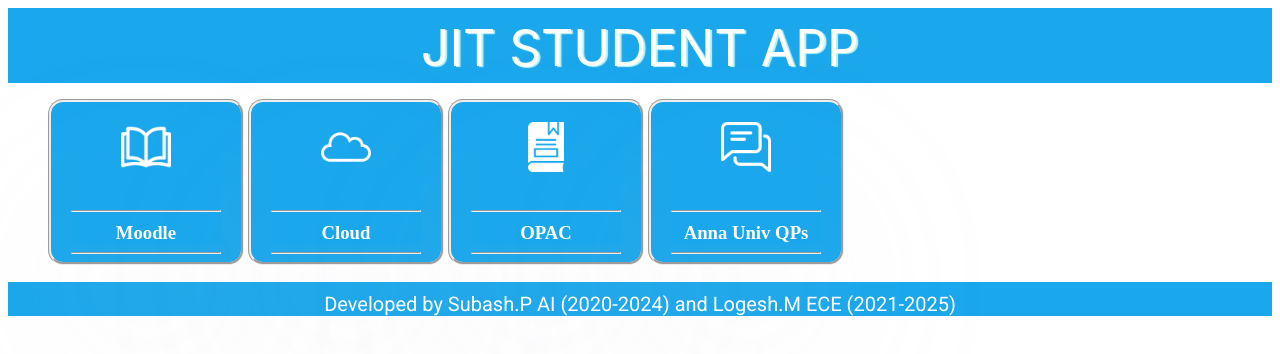
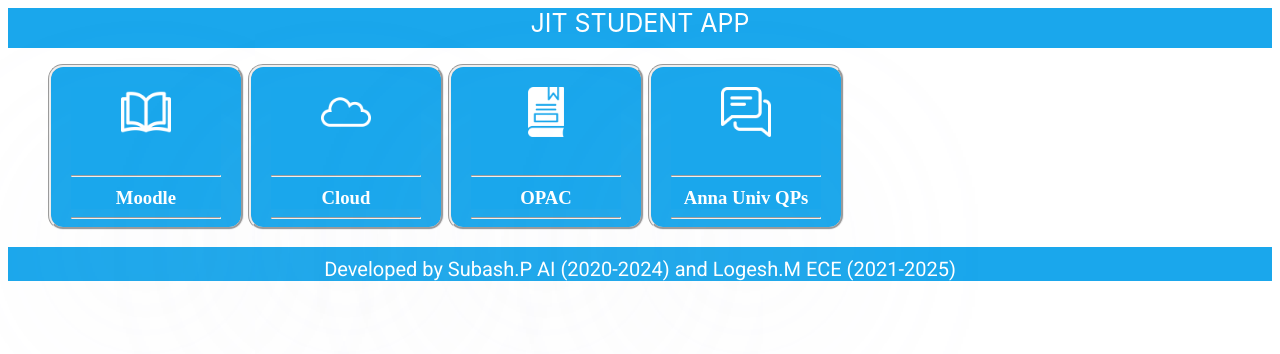
Before and after one commit to SUBASHPALVEL/JIT_APP_HOME_PAGE, a plain HTML site: page index.html in a window 1280 px wide. Drawn offline with Linux system fonts and the light colour scheme.

Commit message:
Add files via upload

```diff
--- a/style.css
+++ b/style.css
@@ -11,6 +11,7 @@
     height:50px;
     margin: 0 auto;
     display:grid;
+    grid-template-columns: repeat(auto,auto);
     grid-template-columns: repeat(auto-fit,minmax(260px,1fr));
     grid-row-gap:2rem;
 }
@@ -91,12 +92,10 @@
 {
     background: #1AA7EC;
     color:white;
-    padding-top:10px;
-    padding-bottom: 5px;
+    padding-bottom: 10px;
     text-align: center;
-    font-size: 50px;
+    font-size: 25px;
     font-family: -apple-system, BlinkMacSystemFont, 'Segoe UI', Roboto, Oxygen, Ubuntu, Cantarell, 'Open Sans', 'Helvetica Neue', sans-serif;
-    text-shadow: 2px 1px 1px #bcf6f7;
 
 }
 .product-img
```
